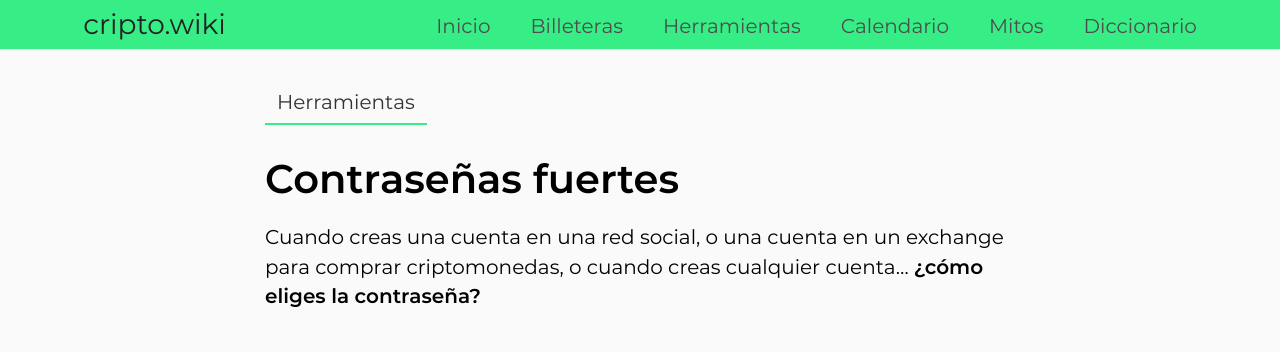
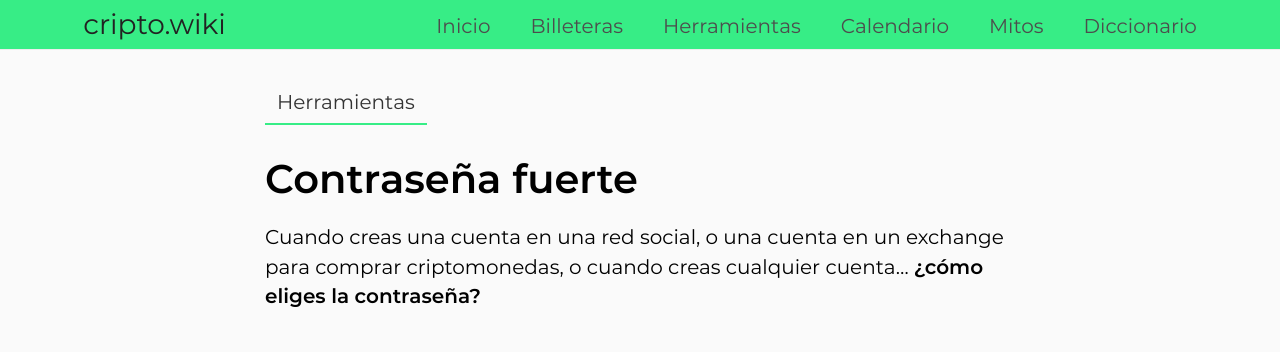
Before and after one commit to criptowiki/criptowiki, a Jekyll site: the page built from collections/_tools-cybersecurity/strong-password.md, in a window 1280 px wide and 1316 px high. Shown: the top 352 px of the window. Built offline with Jekyll 4.4.1, drawn with Linux system fonts in a browser that asks for light colours.

Commit message:
Rewrite 'strong passwords' title and permalink in singular

```diff
--- a/collections/_tools-cybersecurity/strong-password.md
+++ b/collections/_tools-cybersecurity/strong-password.md
@@ -1,6 +1,6 @@
 ---
-title: Contraseñas fuertes
-permalink: /herramientas/contrasenas-fuertes
+title: Contraseña fuerte
+permalink: /herramientas/contrasena-fuerte
 ---
 
 Cuando creas una cuenta en una red social, o una cuenta en un exchange para comprar criptomonedas, o cuando creas cualquier cuenta... **¿cómo eliges la contraseña?**
```
Also changed, not shown: collections/_tools-cybersecurity/password-manager.md (+1 -1 lines).
